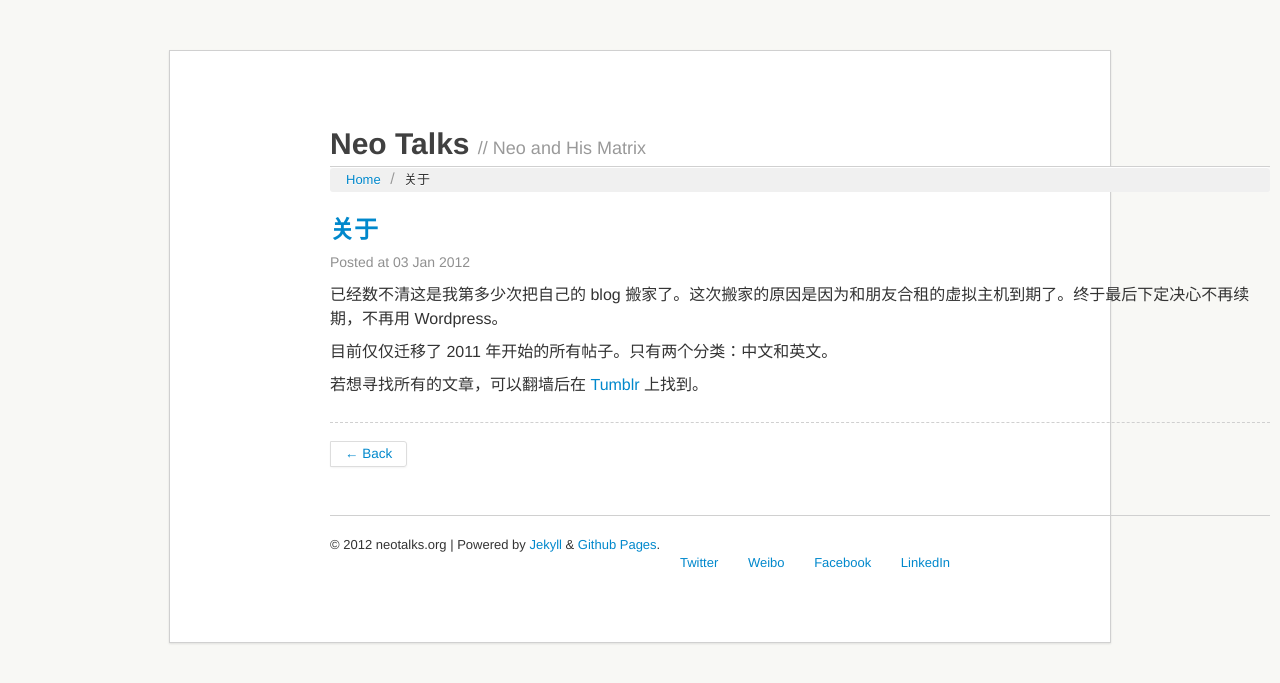
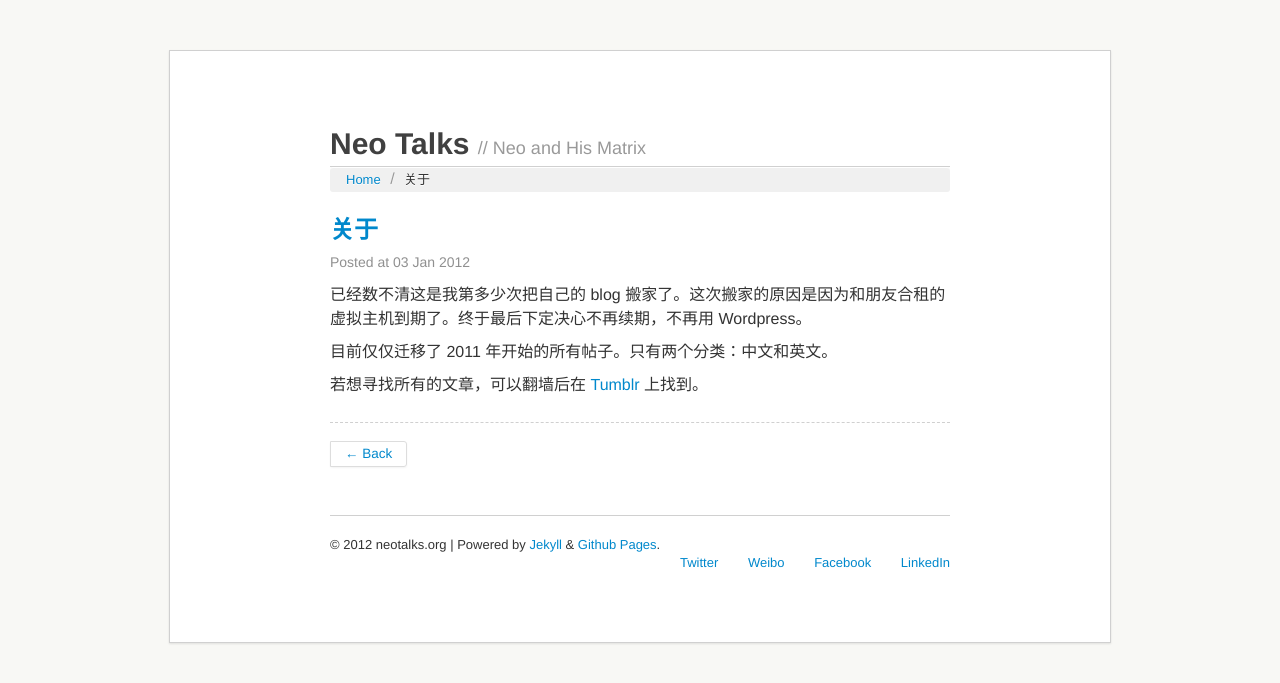
Before and after one commit to neozhang/neotalks.org, a Jekyll site: the page built from about.html, in a window 1280 px wide. Shown: the top 683 px of the page. Built offline with Jekyll 4.4.1, drawn with Linux system fonts in a browser that asks for light colours; Markdown is read by kramdown in place of the engine named in the settings.

Commit message:
fixed post / page style issues

```diff
--- a/_layouts/page.html
+++ b/_layouts/page.html
@@ -1,7 +1,7 @@
 ---
 layout: base
 ---
-<div id="content" class="span12 offset2">
+<div id="content" class="span8 offset2">
 	<div id="site-navigation">
 		<ul class="breadcrumb">
 			<li><a href="/">Home</a> <span class="divider">/</span></li>
--- a/_layouts/post.html
+++ b/_layouts/post.html
@@ -1,7 +1,7 @@
 ---
 layout: base
 ---
-<div id="content" class="span12 offset2">
+<div id="content" class="span8 offset2">
 	<div id="site-navigation">
 		<ul class="breadcrumb">
 			<li><a href="/">Home</a> <span class="divider">/</span></li>
```
